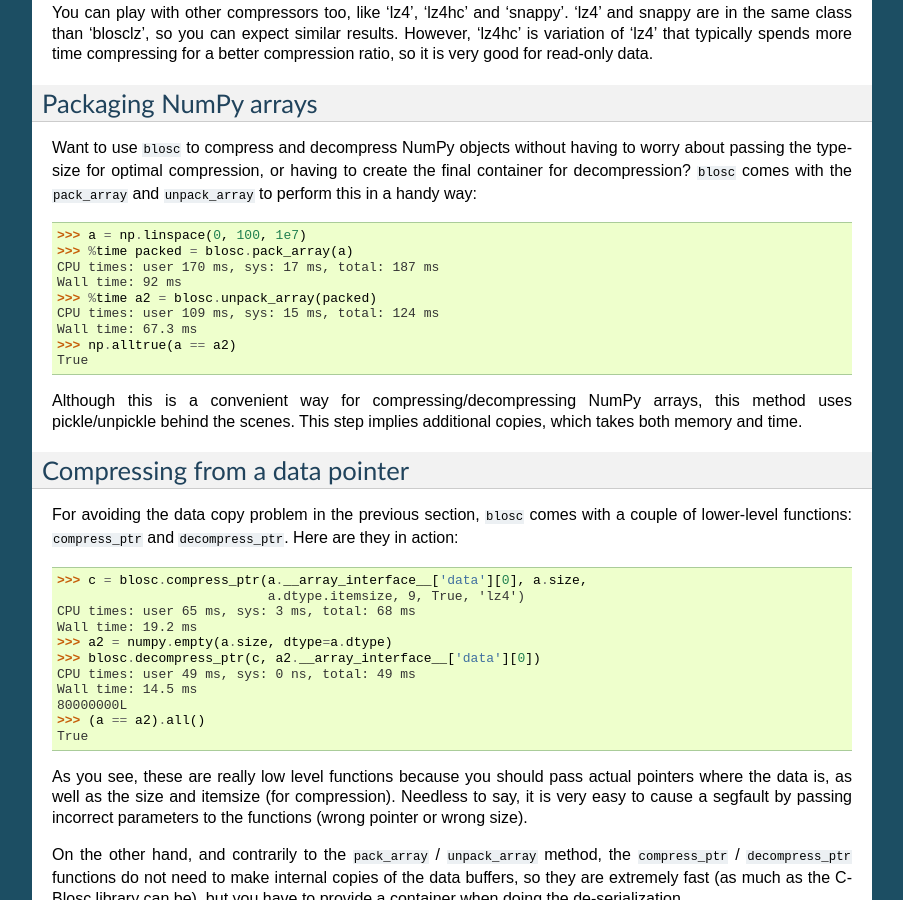
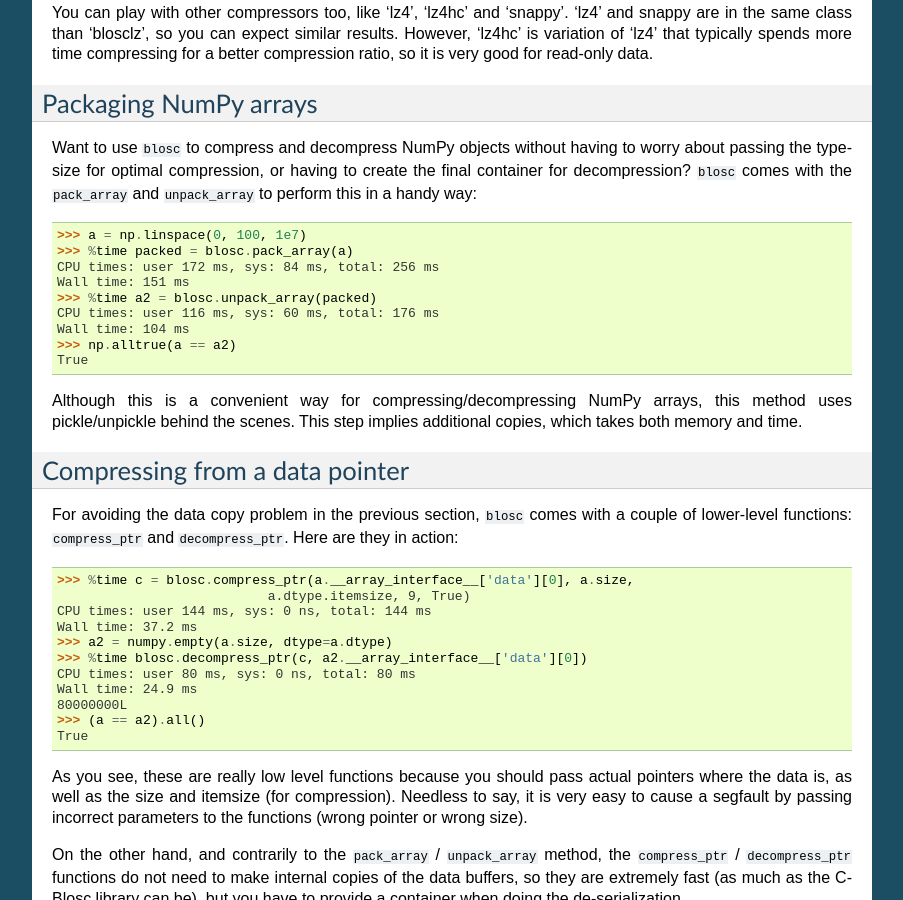
Before and after one commit to Blosc/python-blosc, a Sphinx documentation site: the page built from doc/tutorial.rst, in a window 1280 px wide and 900 px high, scrolled down 1670 px. Shown: the whole window, without its empty margins (198-1101 px from the left). Built offline with Sphinx 7.4.7, drawn with Linux system fonts in a browser that asks for light colours.

Commit message:
redo timings and fix missing %time

```diff
--- a/doc/tutorial.rst
+++ b/doc/tutorial.rst
@@ -115,11 +115,11 @@ and `unpack_array` to perform this in a handy way::
 
   >>> a = np.linspace(0, 100, 1e7)
   >>> %time packed = blosc.pack_array(a)
-  CPU times: user 170 ms, sys: 17 ms, total: 187 ms
-  Wall time: 92 ms
+  CPU times: user 172 ms, sys: 84 ms, total: 256 ms
+  Wall time: 151 ms
   >>> %time a2 = blosc.unpack_array(packed)
-  CPU times: user 109 ms, sys: 15 ms, total: 124 ms
-  Wall time: 67.3 ms
+  CPU times: user 116 ms, sys: 60 ms, total: 176 ms
+  Wall time: 104 ms
   >>> np.alltrue(a == a2)
   True
 
@@ -135,14 +135,14 @@ For avoiding the data copy problem in the previous section, `blosc`
 comes with a couple of lower-level functions: `compress_ptr` and
 `decompress_ptr`.  Here are they in action::
 
-  >>> c = blosc.compress_ptr(a.__array_interface__['data'][0], a.size,
-                             a.dtype.itemsize, 9, True, 'lz4')
-  CPU times: user 65 ms, sys: 3 ms, total: 68 ms
-  Wall time: 19.2 ms
+  >>> %time c = blosc.compress_ptr(a.__array_interface__['data'][0], a.size,
+                             a.dtype.itemsize, 9, True)
+  CPU times: user 144 ms, sys: 0 ns, total: 144 ms
+  Wall time: 37.2 ms
   >>> a2 = numpy.empty(a.size, dtype=a.dtype)
-  >>> blosc.decompress_ptr(c, a2.__array_interface__['data'][0])
-  CPU times: user 49 ms, sys: 0 ns, total: 49 ms
-  Wall time: 14.5 ms
+  >>> %time blosc.decompress_ptr(c, a2.__array_interface__['data'][0])
+  CPU times: user 80 ms, sys: 0 ns, total: 80 ms
+  Wall time: 24.9 ms
   80000000L
   >>> (a == a2).all()
   True
```
